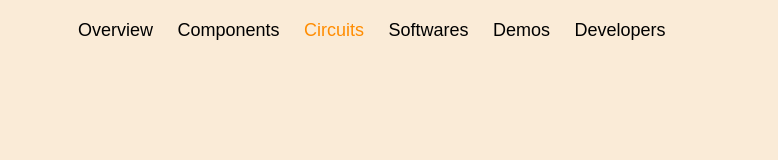
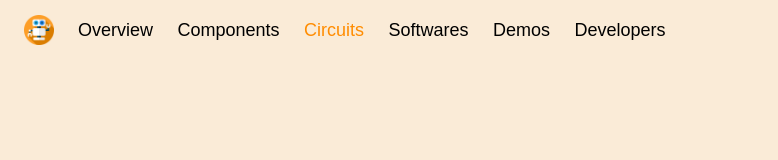
Before and after one commit to LinyunLiu/AIRobotDocumentation, a plain HTML site: page circuits/circuits.html in a window 1280 px wide. Shown: the top 160 px of the page, without its empty margins (0-778 px from the left). Drawn offline with Linux system fonts and the light colour scheme; the site is published under a folder, as on GitHub Pages, so addresses that start at the root find nothing.

Commit message:
third commit

```diff
--- a/circuits/circuits.html
+++ b/circuits/circuits.html
@@ -73,7 +73,7 @@
 </head>
 <body>
     <main>
-        <img class="icon" src="/robot.png" alt="">
+        <img class="icon" src="../robot.png" alt="">
         <div class="nav">
             <a href="../index.html">Overview</a>
             <a href="../components/components.html">Components</a>
```
Also changed, not shown: components/components.html (+1 -1 lines), demos/demos.html (+1 -1 lines), developers/developers.html (+1 -1 lines), softwares/softwares.html (+1 -1 lines).
